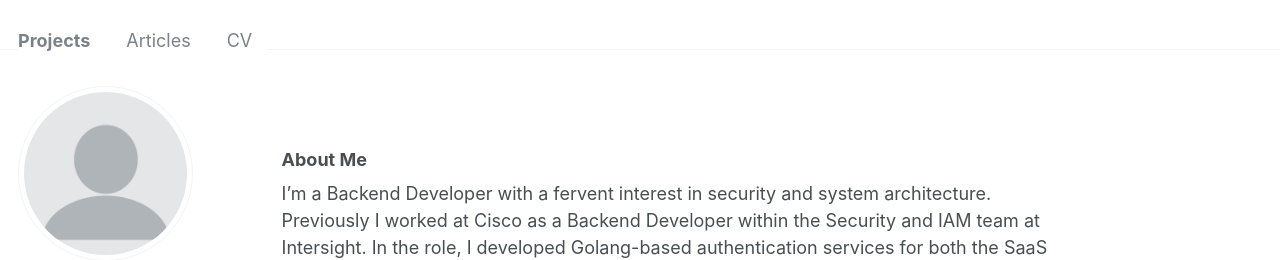
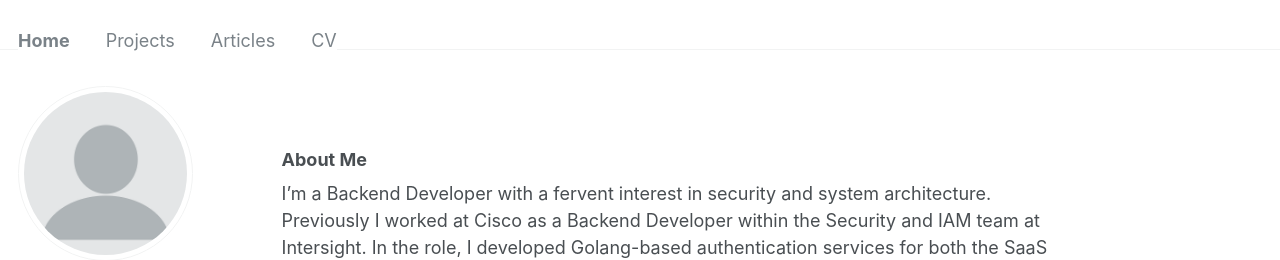
Before and after one commit to m-rit/m-rit.github.io, a Jekyll site: the page built from _pages/about.md, in a window 1280 px wide. Shown: the top 260 px of the page. Built offline with Jekyll 4.4.1, drawn with Linux system fonts in a browser that asks for light colours.

Commit message:
Update masthead.html

```diff
--- a/_includes/masthead.html
+++ b/_includes/masthead.html
@@ -5,6 +5,7 @@
     <div class="masthead__menu">
       <nav id="site-nav" class="greedy-nav">
         <ul class="visible-links">
+          <li class="masthead__menu-item masthead__menu-item--home"><a href="{{ base_path }}/about">Home</a></li>
           <li class="masthead__menu-item"><a href="{{ base_path }}/portfolio">Projects</a></li>
           <li class="masthead__menu-item"><a href="{{ base_path }}/year-archive">Articles</a></li>
           <li class="masthead__menu-item"><a href="{{ base_path }}/cv">CV</a></li>
```
